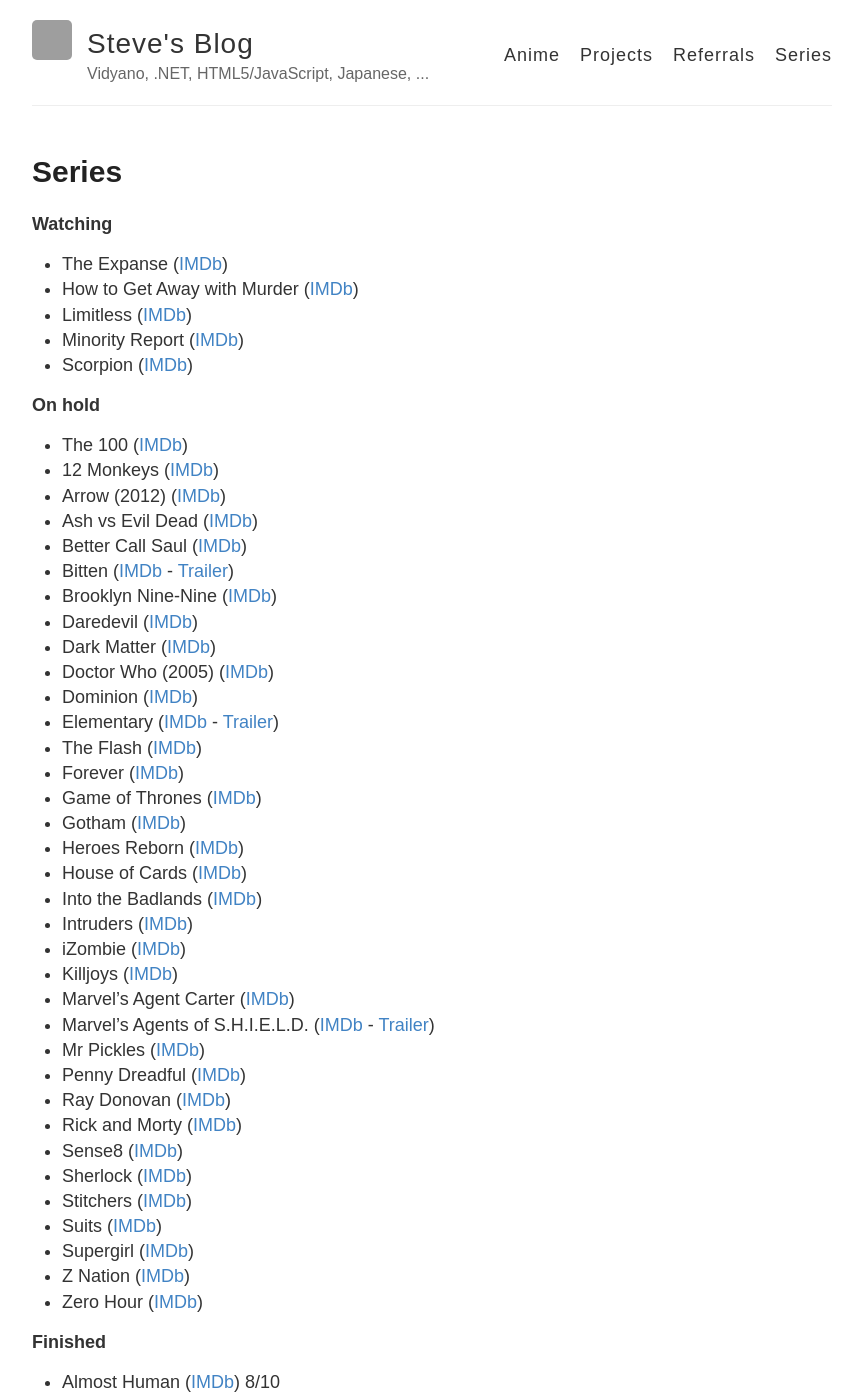
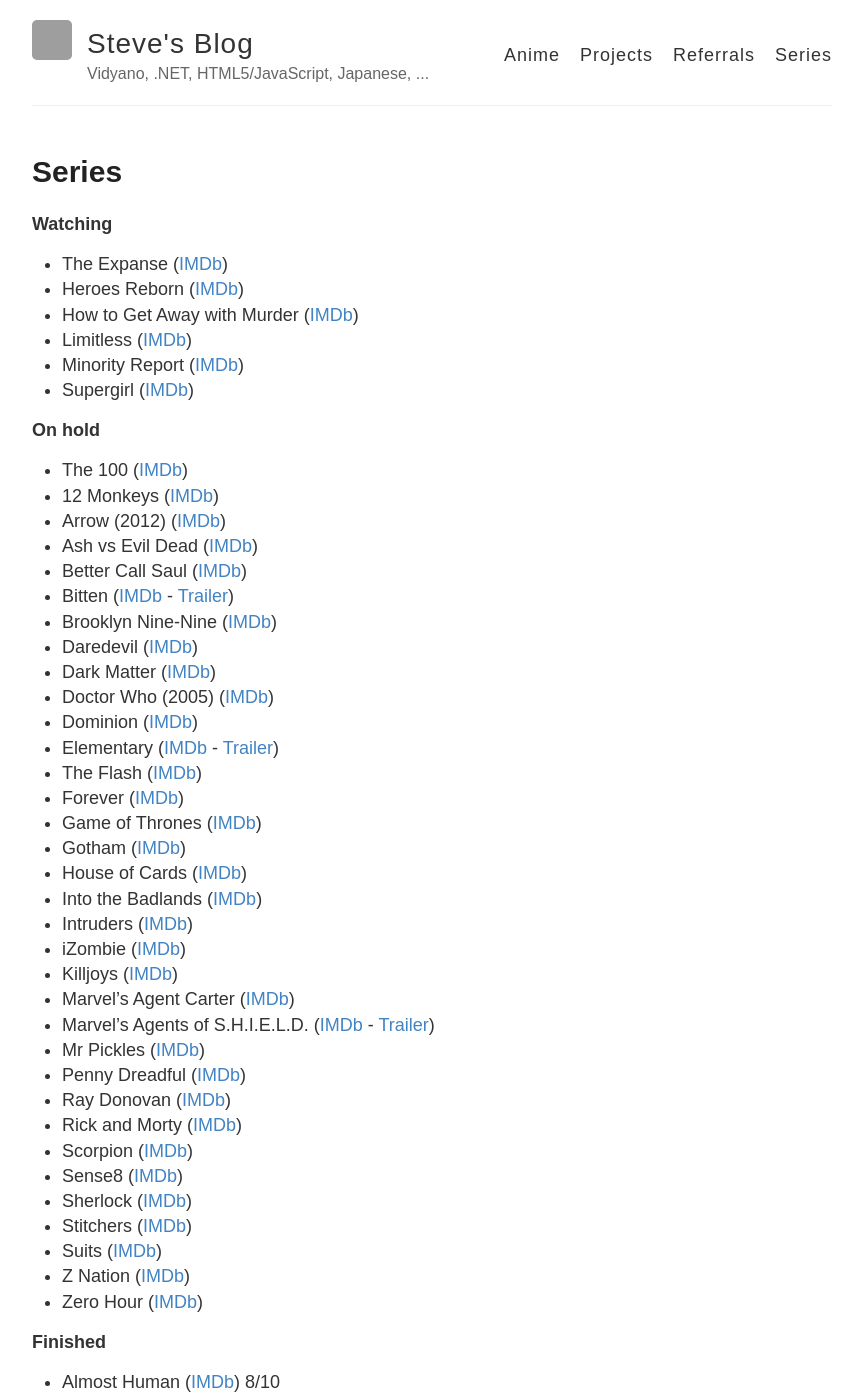
Before and after one commit to stevehansen/stevehansen.github.io, a Jekyll site: the page built from series.md, in a window 1280 px wide and 1400 px high. Shown: the whole window, without its empty margins (208-1071 px from the left). Built offline with Jekyll 4.4.1, drawn with Linux system fonts in a browser that asks for light colours; comment, search, counter and statistics services are not loaded; part of the change alters nothing that is shown; some of the changed text lies outside the part shown; grey boxes are pictures that could not be loaded.

```diff
--- a/series.md
+++ b/series.md
@@ -9,10 +9,11 @@ comments: true
 **Watching**
 
 * The Expanse ([IMDb](http://www.imdb.com/title/tt3230854/))
+* Heroes Reborn ([IMDb](http://www.imdb.com/title/tt3556944/))
 * How to Get Away with Murder ([IMDb](http://www.imdb.com/title/tt3205802/))
 * Limitless ([IMDb](http://www.imdb.com/title/tt4422836/))
 * Minority Report ([IMDb](http://www.imdb.com/title/tt4450826/))
-* Scorpion ([IMDb](http://www.imdb.com/title/tt3514324/))
+* Supergirl ([IMDb](http://www.imdb.com/title/tt4016454/))
 
 
 **On hold**
@@ -33,7 +34,6 @@ comments: true
 * Forever ([IMDb](http://www.imdb.com/title/tt3487382/))
 * Game of Thrones ([IMDb](http://www.imdb.com/title/tt0944947/))
 * Gotham ([IMDb](http://www.imdb.com/title/tt3749900/))
-* Heroes Reborn ([IMDb](http://www.imdb.com/title/tt3556944/))
 * House of Cards ([IMDb](http://www.imdb.com/title/tt1856010/))
 * Into the Badlands ([IMDb](http://www.imdb.com/title/tt3865236/))
 * Intruders ([IMDb](http://www.imdb.com/title/tt3552166/))
@@ -45,11 +45,11 @@ comments: true
 * Penny Dreadful ([IMDb](http://www.imdb.com/title/tt2628232/))
 * Ray Donovan ([IMDb](http://www.imdb.com/title/tt2249007/))
 * Rick and Morty ([IMDb](http://www.imdb.com/title/tt2861424/))
+* Scorpion ([IMDb](http://www.imdb.com/title/tt3514324/))
 * Sense8 ([IMDb](http://www.imdb.com/title/tt2431438))
 * Sherlock ([IMDb](http://www.imdb.com/title/tt1475582/))
 * Stitchers ([IMDb](http://www.imdb.com/title/tt3868848))
 * Suits ([IMDb](http://www.imdb.com/title/tt1632701/))
-* Supergirl ([IMDb](http://www.imdb.com/title/tt4016454/))
 * Z Nation ([IMDb](http://www.imdb.com/title/tt3843168/))
 * Zero Hour ([IMDb](http://www.imdb.com/title/tt2215797/))
 
@@ -60,6 +60,7 @@ comments: true
 * Being Human (US) ([IMDb](http://www.imdb.com/title/tt1595680/) - <a href="http://www.youtube.com/watch?v=aayb93qfXWQ" target="_blank">Trailer</a>) 9/10
 * Between ([IMDb](http://www.imdb.com/title/tt4132692)) 7/10
 * Breaking Bad ([IMDb](http://www.imdb.com/title/tt0903747/)) 10/10
+* Childhood's End ([IMDb](http://www.imdb.com/title/tt4146128/)) 10/10
 * Constantine ([IMDb](http://www.imdb.com/title/tt3489184/)) 9/10
 * Continuum ([IMDb](http://www.imdb.com/title/tt1954347/)) 9/10
 * Dracula ([IMDb](http://www.imdb.com/title/tt2296682/)) 8.5/10
```
